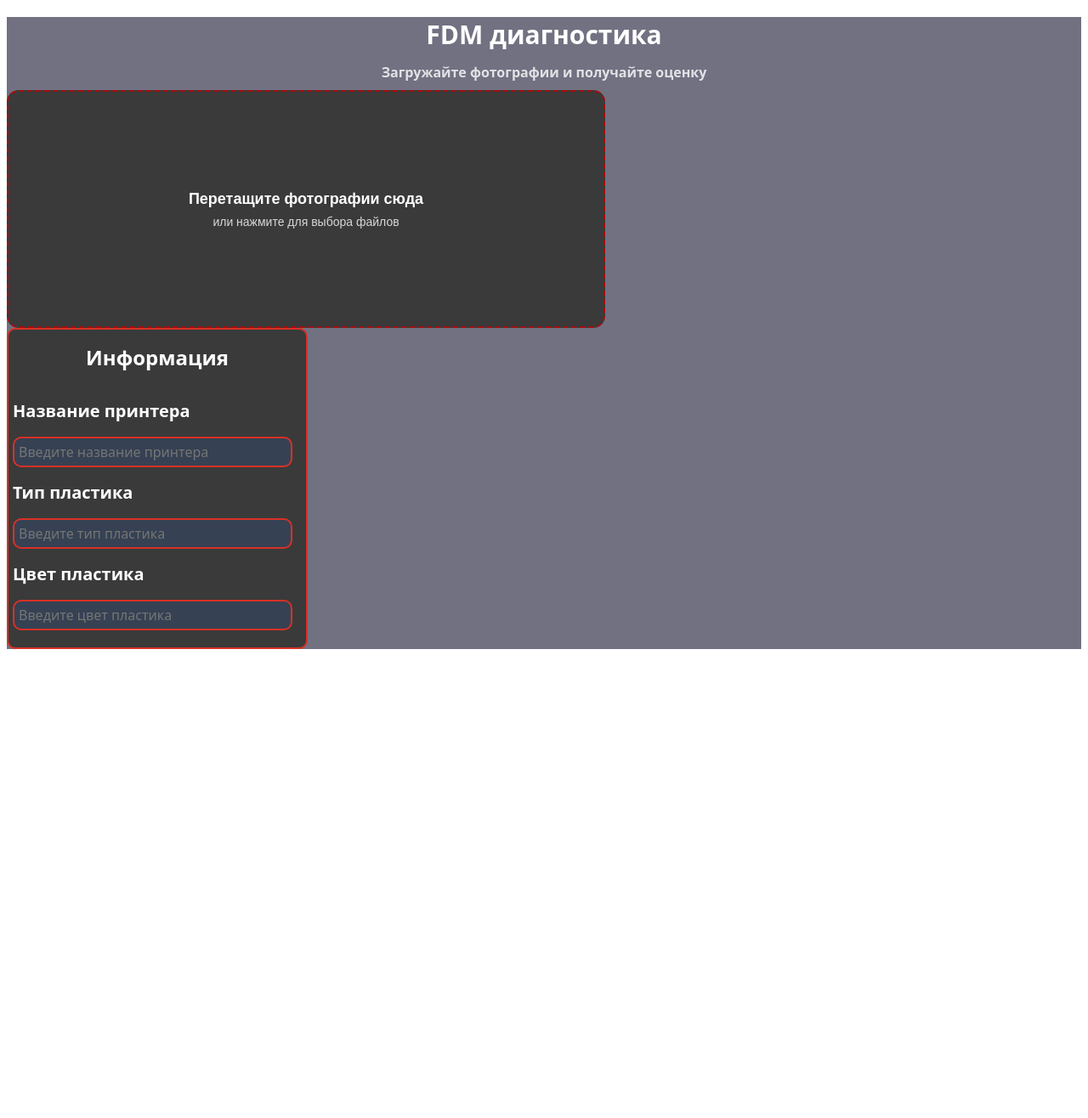
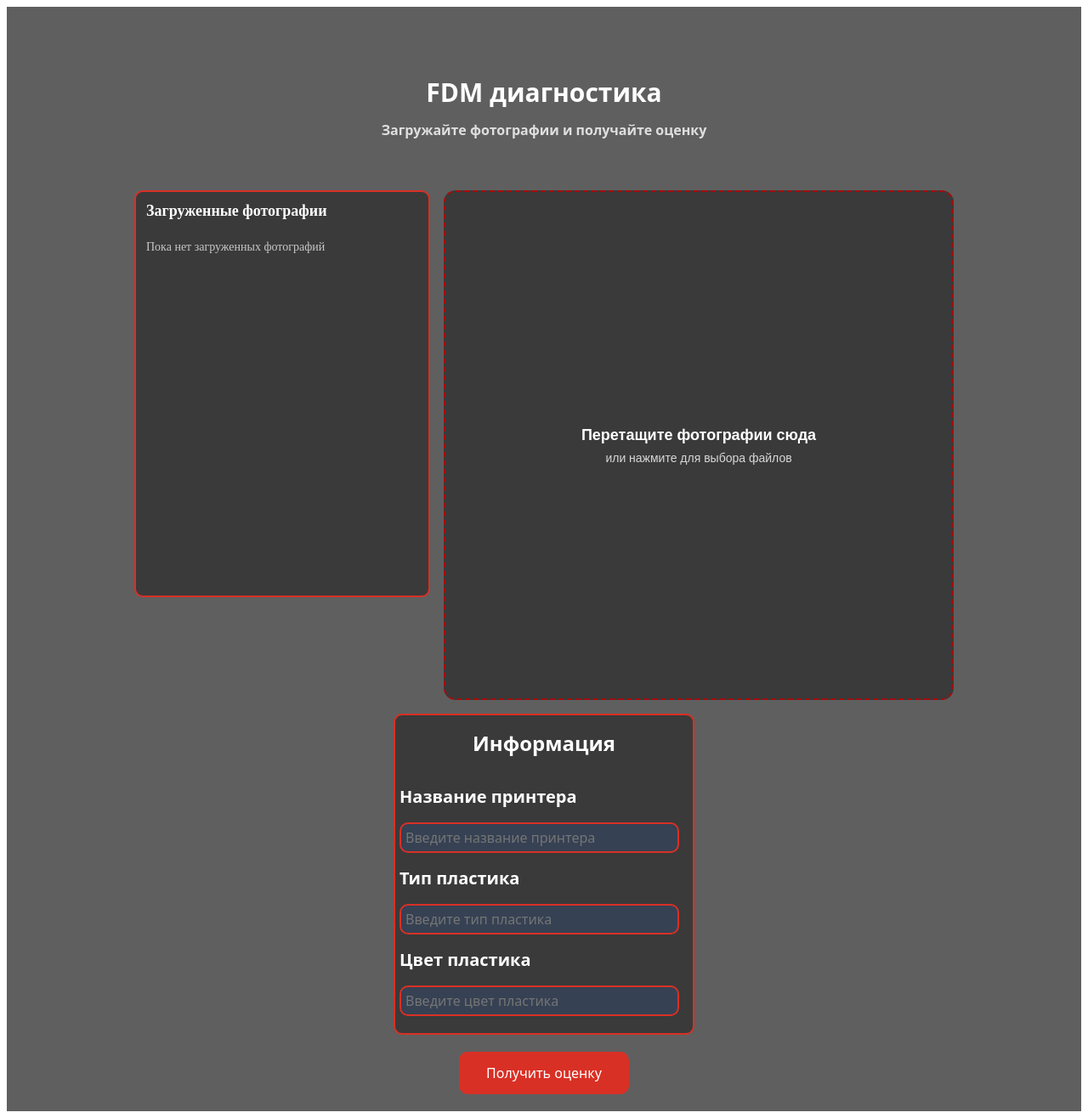
Before and after one commit to GasilinEgor/FDM-Quality-Target, a Vue app in the folder frontend/: page / in a window 1280 px wide. Shown: the whole page at 85% size. Before the commit the page ends 800 px from the top, so only its background shows below. Built offline with nearby package versions, Linux system fonts and the light colour scheme; the HTML template or start-up script is replaced by a standard one.

Commit message:
Form finished

```diff
--- a/frontend/src/App.vue
+++ b/frontend/src/App.vue
@@ -16,6 +16,6 @@ import Form from './Components/Form.vue';
   margin: 0;
   padding: 0;
   box-sizing: border-box;
-  background-color: #717182;
+  background-color: #5f5f5f;
 }
 </style>
--- a/frontend/src/Components/Form.vue
+++ b/frontend/src/Components/Form.vue
@@ -1,17 +1,65 @@
 <script setup>
+import { onBeforeUnmount, ref } from 'vue'
 import PhotoLoad from './PhotoLoad.vue';
 import FormInfo from './FormInfo.vue';
+import PhotoSaveForm from './PhotoSaveForm.vue';
+import GetMarkButton from './GetMarkButton.vue';
+
+const uploadedPhotos = ref([])
+
+function addPhotos(files) {
+  for (const file of files) {
+    const url = URL.createObjectURL(file)
+    uploadedPhotos.value.push({
+      id: `${Date.now()}-${Math.random()}`,
+      name: file.name,
+      url,
+    })
+  }
+}
+
+onBeforeUnmount(() => {
+  uploadedPhotos.value.forEach((photo) => URL.revokeObjectURL(photo.url))
+})
 </script>
 <template>
-<div>
-    <div>
-        <PhotoLoad />
+<div class="main-div">
+    <div class="load-form-div">
+        <div class="left-column">
+            <PhotoSaveForm :photos="uploadedPhotos" />
+        </div>
+        <div class="middle-column">
+            <PhotoLoad @photos-added="addPhotos" />
+        </div>
+        <div class="right-column">
+            <FormInfo />
+        </div>
     </div>
-    <div>
-        <FormInfo />
+    <div class="button-div">
+        <GetMarkButton />
     </div>
 </div>
 </template>
 <style scoped>
+.main-div {
+    display: flex;
+    flex-direction: column;
+}
 
+.load-form-div {
+  gap: 16px;
+  align-items: flex-start;
+  flex-wrap: wrap;
+  width: 100%;
+  height: 100%;
+  display: flex;
+  flex-direction: row;
+  justify-content: center;
+}
+
+.button-div {
+    display: flex;
+    justify-content: center;
+    margin: 20px;
+}
 </style>
--- /dev/null
+++ b/frontend/src/Components/GetMarkButton.vue
@@ -0,0 +1,26 @@
+<script setup>
+
+</script>
+<template>
+<div>
+    <button class="get_mark_button" type="button">Получить оценку</button>
+</div>
+</template>
+
+
+<style scoped>
+.get_mark_button {
+    width: 200px;
+    height: 50px;
+    background-color: #d93025;
+
+    font-size: 16px;
+    font-family: system-ui, -apple-system, BlinkMacSystemFont, 'Segoe UI', Roboto, Oxygen, Ubuntu, Cantarell, 'Open Sans', 'Helvetica Neue', sans-serif;
+    color: white;
+    border-radius: 10px;
+
+    border: none;
+    outline: none;
+    transition: none;
+}
+</style>
--- a/frontend/src/Components/Header.vue
+++ b/frontend/src/Components/Header.vue
@@ -24,7 +24,8 @@ h2 {
     opacity: 0.8;
 }
 
-* {
-    background-color: #717182;
+header {
+    margin-bottom: 60px;
+    padding-top: 60px;
 }
 </style>
--- a/frontend/src/Components/PhotoLoad.vue
+++ b/frontend/src/Components/PhotoLoad.vue
@@ -1,6 +1,7 @@
 <script setup>
 import { onBeforeUnmount, ref } from 'vue'
 
+const emit = defineEmits(['photos-added'])
 const fileInput = ref(null)
 const isDragging = ref(false)
 const imageUrl = ref('')
@@ -11,20 +12,24 @@ function openFileDialog() {
   fileInput.value?.click()
 }
 
-function setImageFromFile(file) {
-  if (!file) return
+function setImageFromFiles(files) {
+  const imageFiles = Array.from(files || []).filter((file) => file.type.startsWith('image/'))
+  if (!imageFiles.length) return
 
-  fileName.value = file.name
+  const firstFile = imageFiles[0]
+  fileName.value = firstFile.name
 
   if (imageUrl.value) {
     URL.revokeObjectURL(imageUrl.value)
   }
-  imageUrl.value = URL.createObjectURL(file)
+  imageUrl.value = URL.createObjectURL(firstFile)
+  emit('photos-added', imageFiles)
 }
 
 function onInputChange(event) {
-  const file = event.target.files?.[0]
-  setImageFromFile(file)
+  const files = event.target.files
+  setImageFromFiles(files)
+  event.target.value = ''
 }
 
 function onDragOver(event) {
@@ -40,8 +45,8 @@ function onDragLeave(event) {
 function onDrop(event) {
   event.preventDefault()
   isDragging.value = false
-  const file = event.dataTransfer?.files?.[0]
-  setImageFromFile(file)
+  const files = event.dataTransfer?.files
+  setImageFromFiles(files)
 }
 
 onBeforeUnmount(() => {
@@ -58,6 +63,7 @@ onBeforeUnmount(() => {
       class="photo-load__input"
       type="file"
       accept="image/*"
+      multiple
       @change="onInputChange"
     />
 
@@ -84,9 +90,9 @@ onBeforeUnmount(() => {
 <style scoped>
 .photo-load {
   width: 100%;
-  max-width: 704px;
+  max-width: 1200px;
   height: 100%;
-  max-height: 400px;
+  max-height: 1200px;
 }
 
 .photo-load__input {
@@ -95,7 +101,8 @@ onBeforeUnmount(() => {
 
 .photo-load__dropzone {
   width: 100%;
-  min-height: 280px;
+  min-width: 600px;
+  min-height: 600px;
   border: 2px dashed #A60C0C;
   border-radius: 14px;
   background: #3a3a3a;
--- /dev/null
+++ b/frontend/src/Components/PhotoSaveForm.vue
@@ -0,0 +1,73 @@
+<script setup>
+defineProps({
+  photos: {
+    type: Array,
+    default: () => [],
+  },
+})
+</script>
+
+<template>
+  <section class="photo-save-form">
+    <h2 class="photo-save-form__title">Загруженные фотографии</h2>
+    <div class="photo-save-form__scroll">
+      <p v-if="photos.length === 0" class="photo-save-form__empty">
+        Пока нет загруженных фотографий
+      </p>
+      <div v-else class="photo-save-form__list">
+        <article v-for="photo in photos" :key="photo.id" class="photo-save-form__item">
+          <img class="photo-save-form__img" :src="photo.url" :alt="photo.name" />
+        </article>
+      </div>
+    </div>
+  </section>
+</template>
+
+<style scoped>
+.photo-save-form {
+  width: 320px;
+  border: 2px solid #d93025;
+  border-radius: 10px;
+  background-color: #3a3a3a;
+  padding: 12px;
+}
+
+.photo-save-form__title {
+  margin: 0 0 10px;
+  color: #ffffff;
+  font-size: 18px;
+}
+
+.photo-save-form__scroll {
+  height: 420px;
+  overflow-y: auto;
+  padding-right: 6px;
+}
+
+.photo-save-form__empty {
+  color: #c7c7c7;
+  font-size: 14px;
+}
+
+.photo-save-form__list {
+  display: flex;
+  flex-direction: column;
+  gap: 10px;
+}
+
+.photo-save-form__item {
+  border: 1px solid #596274;
+  border-radius: 8px;
+  background: #364153;
+  padding: 8px;
+  border: 2px solid #d93025;
+}
+
+.photo-save-form__img {
+  width: 100%;
+  height: 140px;
+  object-fit: cover;
+  border-radius: 6px;
+  display: block;
+}
+</style>
```
